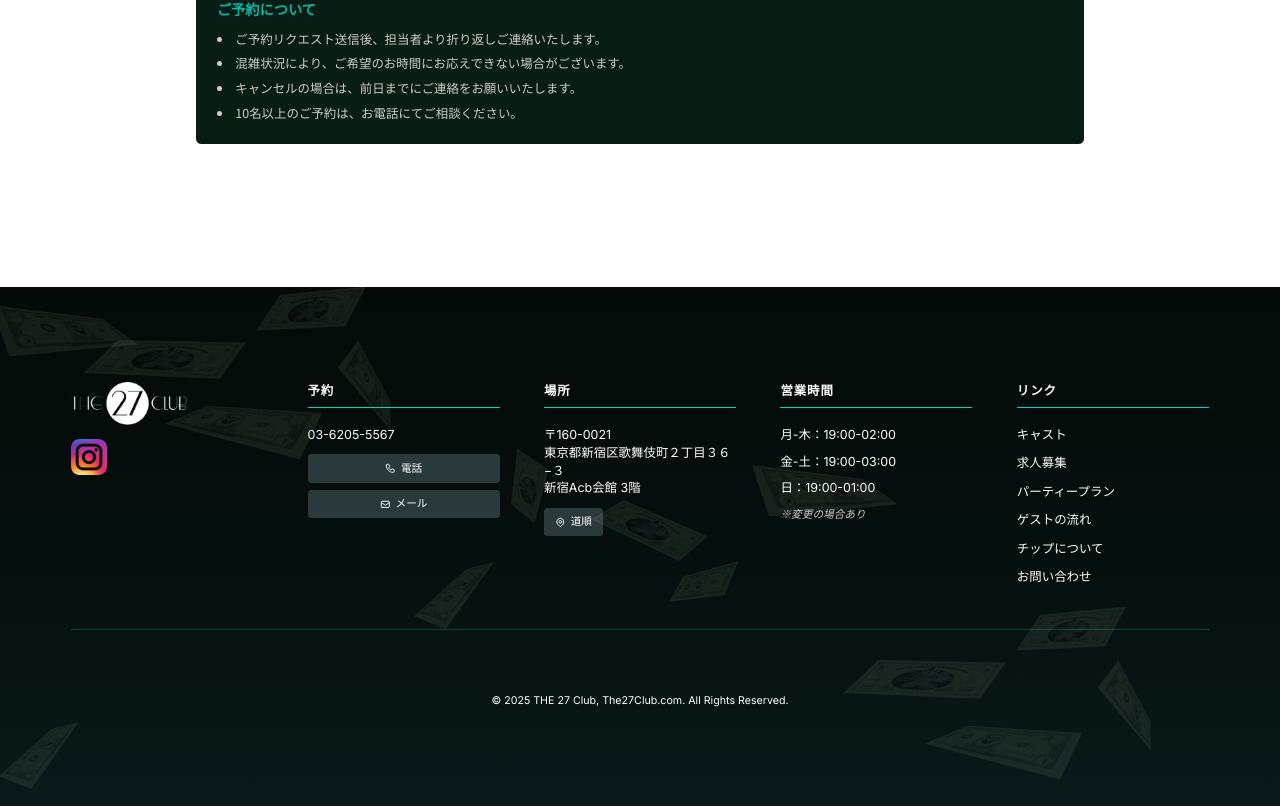
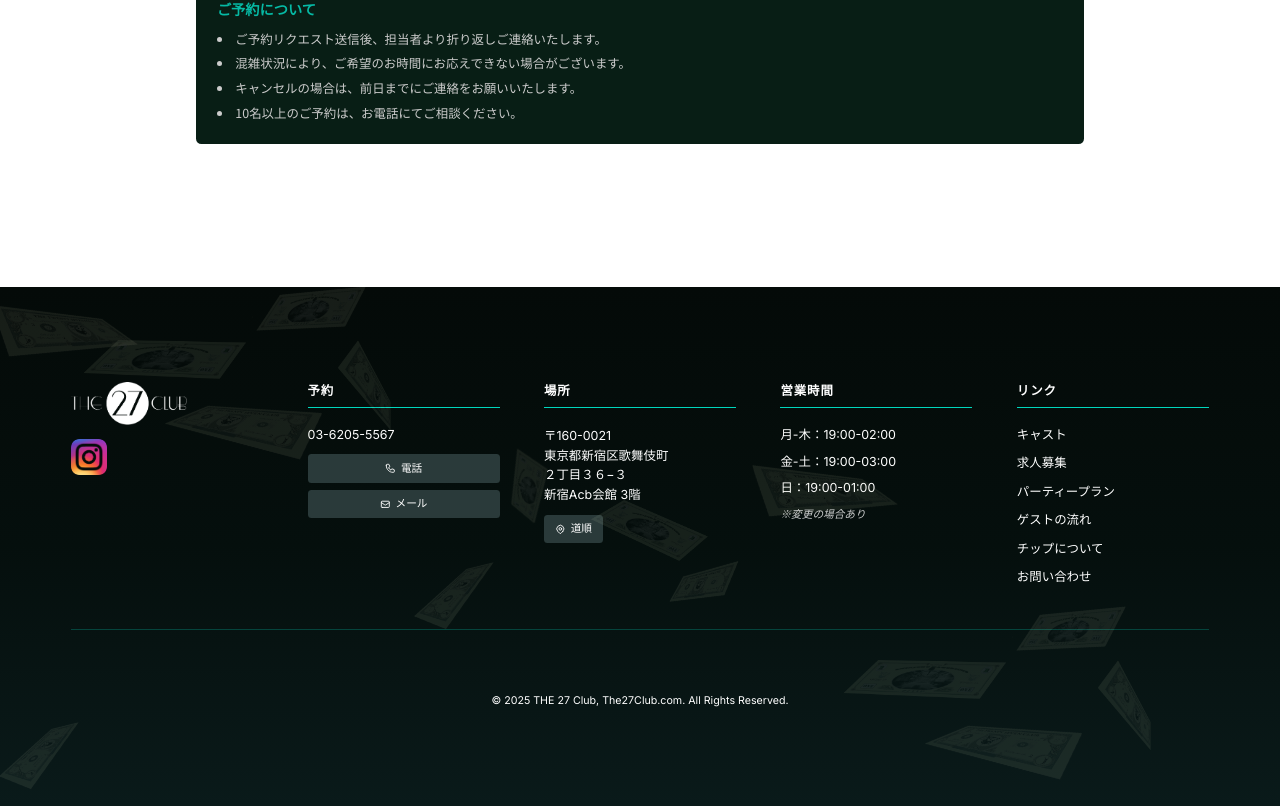
Before and after one commit to tmksh/27club, a React (Vite) app: page /reserve in a window 1280 px wide. Shown: the part 1343-2149 px from the top of the page. Built offline with nearby package versions, Linux system fonts and the light colour scheme; no server answers; a web font is replaced by a local one.

Commit message:
Improve footer address formatting with better line breaks

```diff
--- a/src/components/ConcreteComponentNode/ConcreteComponentNode.jsx
+++ b/src/components/ConcreteComponentNode/ConcreteComponentNode.jsx
@@ -170,7 +170,7 @@ export const ConcreteComponentNode = ({
 
           <div className="flex flex-col items-start gap-2 md:gap-3 w-full">
             <div
-              className={`[font-family:'Inter',Helvetica] font-normal text-white text-[10px] md:text-sm tracking-[0] leading-tight md:leading-[20px] ${divClassName}`}
+              className={`[font-family:'Inter',Helvetica] font-normal text-white text-[10px] md:text-sm tracking-[0] leading-relaxed md:leading-[22px] ${divClassName}`}
             >
               {text}
             </div>
--- a/src/components/Footer5/Footer5.jsx
+++ b/src/components/Footer5/Footer5.jsx
@@ -41,7 +41,11 @@ export const Footer5 = ({
           <>
             〒160-0021
             <br />
-            {language === 'ja' ? '東京都新宿区歌舞伎町２丁目３６−３' : '2-36-3 Kabukicho, Shinjuku-ku, Tokyo'}
+            {language === 'ja' ? (
+              <>東京都新宿区歌舞伎町<br />２丁目３６−３</>
+            ) : (
+              <>2-36-3 Kabukicho,<br />Shinjuku-ku, Tokyo</>
+            )}
             <br />
             {language === 'ja' ? '新宿Acb会館 3階' : 'Shinjuku Acb Hall 3F'}
           </>
```
